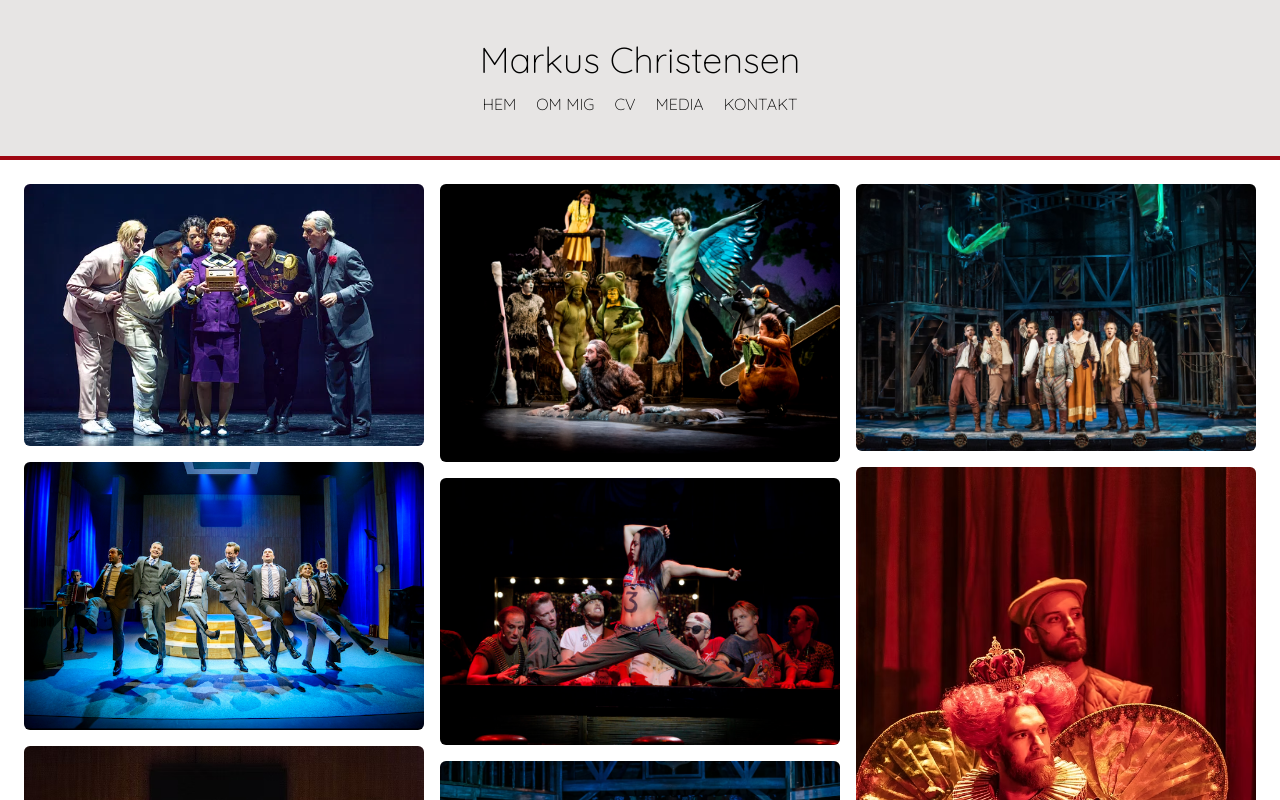
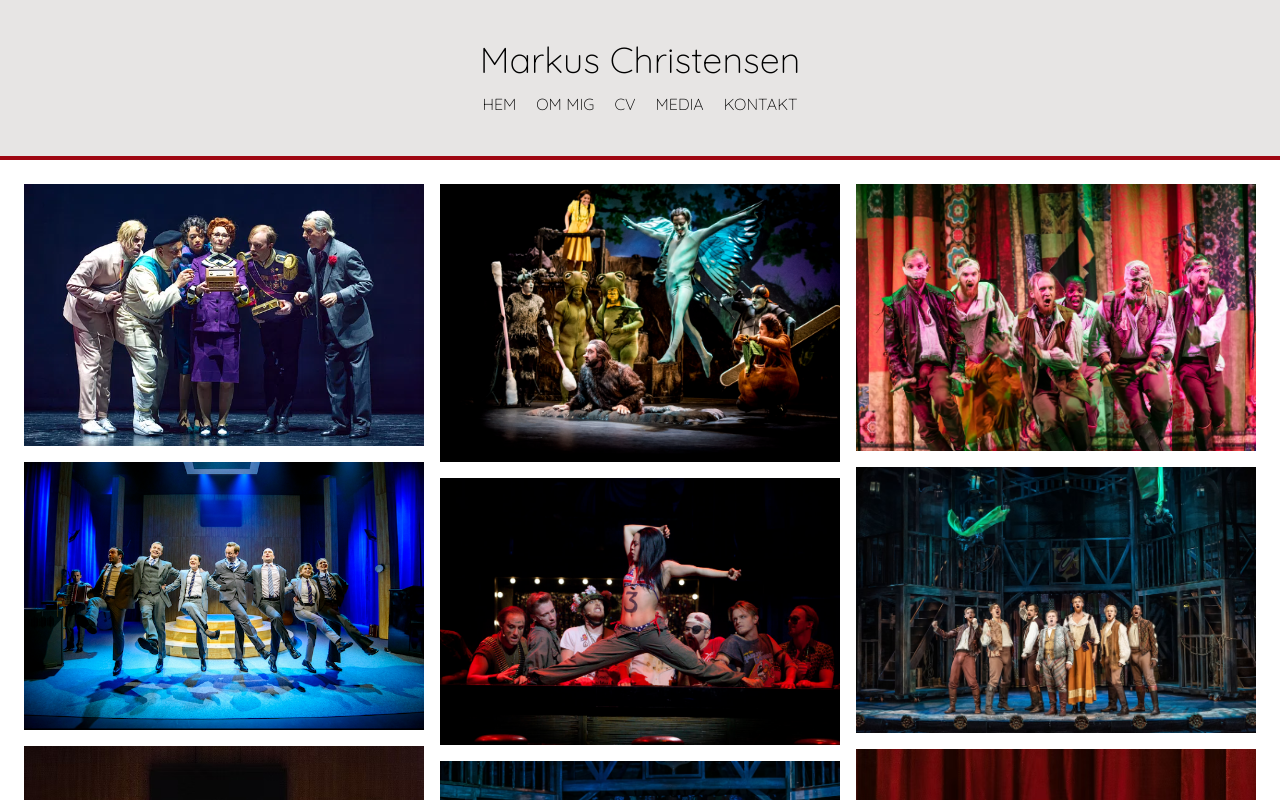
Before and after one commit to joscarlson90/react-app, a React (Vite) app: page /gallery in a window 1280 px wide. Shown: the top 800 px of the page. Built offline with nearby package versions, Linux system fonts and the light colour scheme.

Commit message:
add second state for images

```diff
--- a/src/pages/gallery.tsx
+++ b/src/pages/gallery.tsx
@@ -1,3 +1,4 @@
+import { useState } from "react";
 import { stageImages } from "../data/gallery";
 
 const hidden = [
@@ -6,22 +7,45 @@ const hidden = [
   stageImages.profil2,
   stageImages.young,
   stageImages.oliver2,
-  stageImages.zjivago
+  stageImages.zjivago,
+  stageImages.borje,
 ];
 
+type Image = {
+  id: number;
+  src: string;
+  description: string;
+  inGallery: boolean;
+};
+
 export default function Gallery({}) {
+  const [showDescription, setshowDescription] = useState<Image | null>(null);
+
   return (
+    <>
+      <div className="relative z-50">
         <div className="columns-1 sm:columns-2 md:columns-3 gap-4 p-6">
           {Object.values(stageImages)
             .filter((img) => !hidden.includes(img))
             .map((img) => (
+              <div key={img.id} className="relative mb-4">
                 <img
-            key={img.src}
                   src={img.src}
-            alt="Scenbilder"
-            className="mb-4 w-full hover:opacity-90 transition w-m h-auto rounded-md"
+                  alt="Produktionsbilder"
+                  onClick={() =>
+                    setshowDescription(showDescription === img ? null : img)
+                  }
+                  className={showDescription === img ? "opacity-30" : ""}
                 />
+                {showDescription === img && (
+                  <div className="absolute transition inset-0 flex items-center justify-center text-black text-xl bg-opacity-20 rounded-md">
+                    <p>{showDescription.description}</p>
+                  </div>
+                )}
+              </div>
             ))}
         </div>
+      </div>
+    </>
   );
 }
```
Lines whose indentation alone changed are shown as unchanged.
